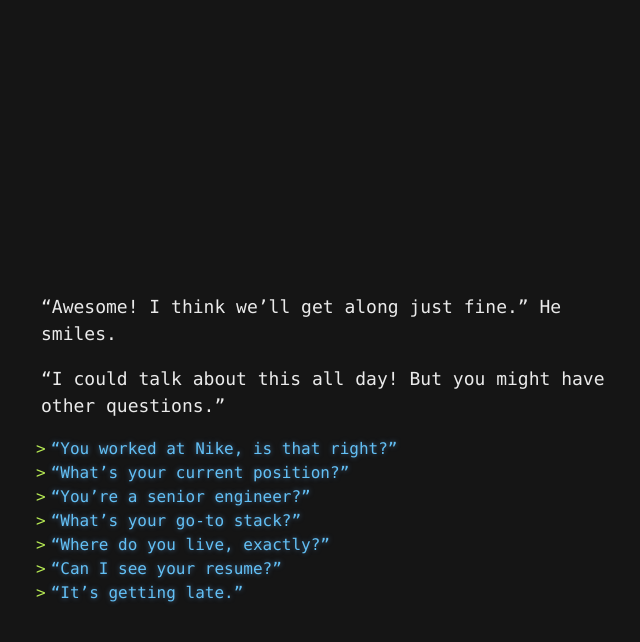
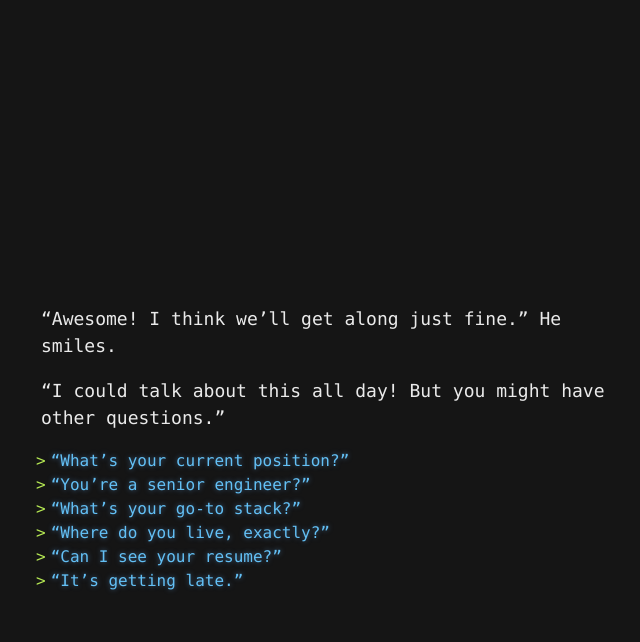
Before and after one commit to yvesgurcan/adventure, a Jekyll site: the page built from styled-agree.md, in a window 1280 px wide. Shown: the top 642 px of the page, without its empty margins (304-944 px from the left). Built offline with Jekyll 4.4.1, drawn with Linux system fonts in a browser that asks for light colours; our own code applies the rules of GitHub Pages for plain Markdown files.

Commit message:
Update styled-agree.md

```diff
--- a/styled-agree.md
+++ b/styled-agree.md
@@ -2,7 +2,6 @@
 
 "I could talk about this all day! But you might have other questions."
 
-- ["You worked at Nike, is that right?"](project-2.md)
 - ["What's your current position?"](work.md)
 - ["You're a senior engineer?"](senior.md)
 - ["What's your go-to stack?"](stack.md)
```
